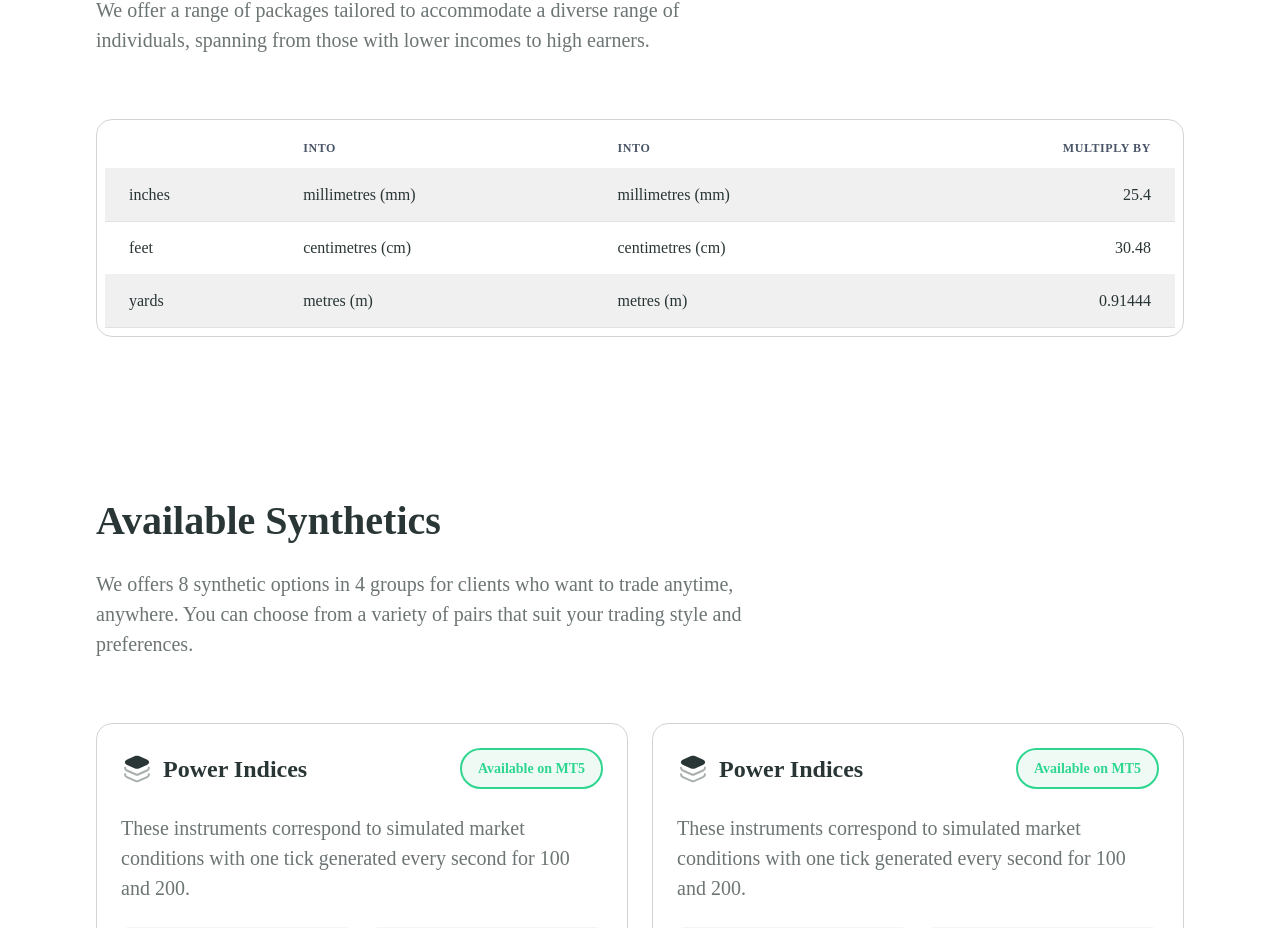
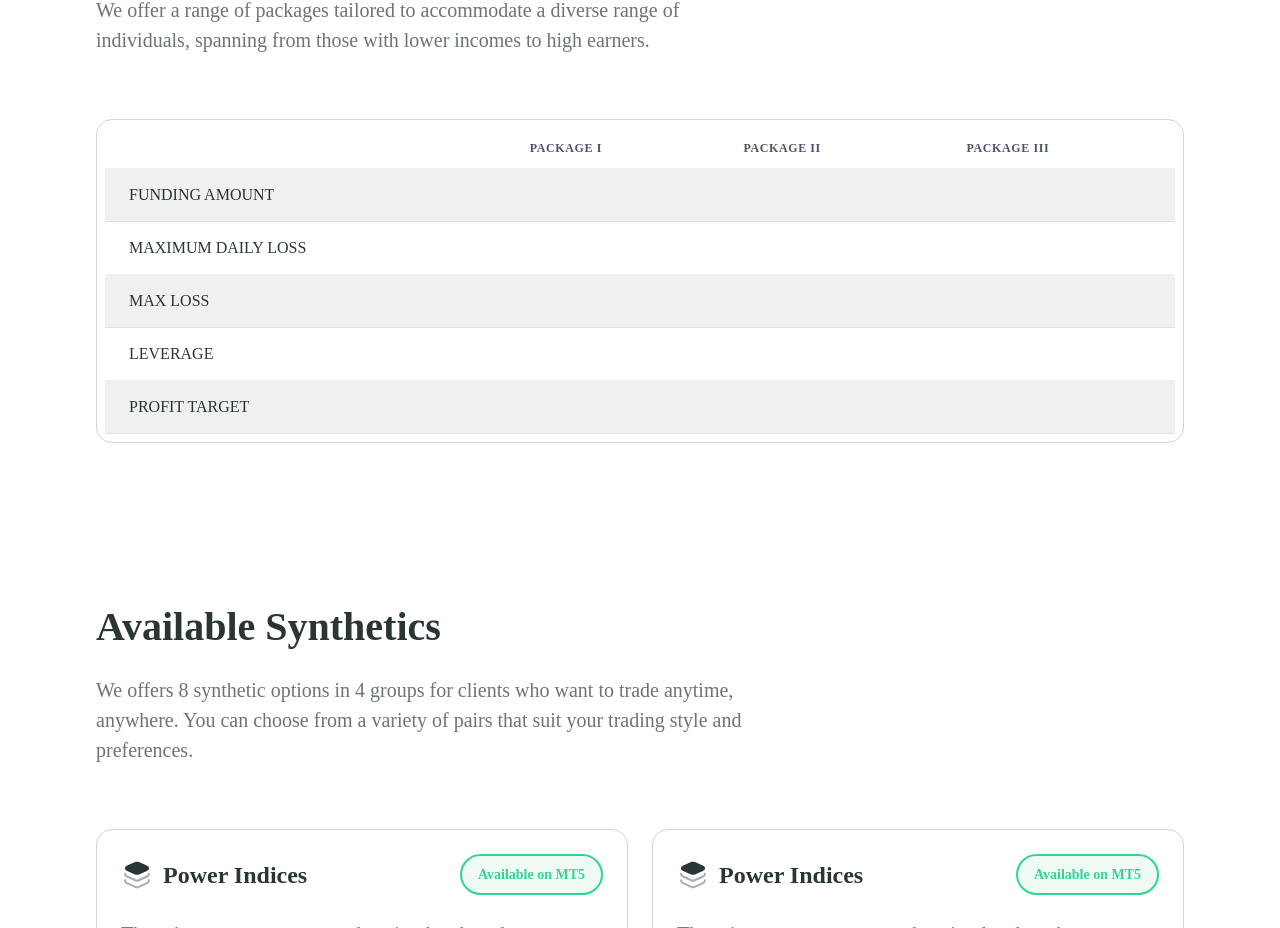
Before and after one commit to OxBryte/consumate-traders, a React (Create React App) app: page / in a window 1280 px wide. Shown: the part 2095-3023 px from the top of the page. Built offline with nearby package versions, Linux system fonts and the light colour scheme.

Commit message:
update table

```diff
--- a/src/components/packageSection/index.jsx
+++ b/src/components/packageSection/index.jsx
@@ -17,29 +17,41 @@ export default function PackageSection() {
                                 <Thead>
                                     <Tr>
                                         <Th></Th>
-                                        <Th>into</Th>
-                                        <Th>into</Th>
-                                        <Th isNumeric>multiply by</Th>
+                                        <Th>PACKAGE I</Th>
+                                        <Th>PACKAGE II</Th>
+                                        <Th>PACKAGE III</Th>
                                     </Tr>
                                 </Thead>
                                 <Tbody>
                                     <Tr>
-                                        <Td>inches</Td>
-                                        <Td>millimetres (mm)</Td>
-                                        <Td>millimetres (mm)</Td>
-                                        <Td isNumeric>25.4</Td>
+                                        <Td>FUNDING AMOUNT</Td>
+                                        <Td></Td>
+                                        <Td></Td>
+                                        <Td></Td>
                                     </Tr>
                                     <Tr>
-                                        <Td>feet</Td>
-                                        <Td>centimetres (cm)</Td>
-                                        <Td>centimetres (cm)</Td>
-                                        <Td isNumeric>30.48</Td>
+                                        <Td>MAXIMUM DAILY LOSS</Td>
+                                        <Td></Td>
+                                        <Td></Td>
+                                        <Td></Td>
                                     </Tr>
                                     <Tr>
-                                        <Td>yards</Td>
-                                        <Td>metres (m)</Td>
-                                        <Td>metres (m)</Td>
-                                        <Td isNumeric>0.91444</Td>
+                                        <Td>MAX LOSS</Td>
+                                        <Td></Td>
+                                        <Td></Td>
+                                        <Td></Td>
+                                    </Tr>
+                                    <Tr>
+                                        <Td>LEVERAGE</Td>
+                                        <Td></Td>
+                                        <Td></Td>
+                                        <Td></Td>
+                                    </Tr>
+                                    <Tr>
+                                        <Td>PROFIT TARGET</Td>
+                                        <Td></Td>
+                                        <Td></Td>
+                                        <Td></Td>
                                     </Tr>
                                 </Tbody>
                             </Table>
--- a/src/components/productsection/index.jsx
+++ b/src/components/productsection/index.jsx
@@ -35,7 +35,7 @@ function Productsection() {
                                 </Flex>
                             </VStack>
                         </Box>
-                        <Box rounded='16px' p='24px' border='1px' borderColor='brand.900'>
+                        <Box rounded='16px' p='24px' border='1px' borderColor='brand.900' _hover={{ boxShadow: 'md' }}>
                             <VStack w='full' gap='24px' align='left'>
                                 <Flex align='center' justify='space-between' w='full'>
                                     <Flex gap='10px' align='center'>
@@ -58,7 +58,7 @@ function Productsection() {
                                 </Flex>
                             </VStack>
                         </Box>
-                        <Box rounded='16px' p='24px' border='1px' borderColor='brand.900'>
+                        <Box rounded='16px' p='24px' border='1px' borderColor='brand.900' _hover={{ boxShadow: 'md' }}>
                             <VStack w='full' gap='24px' align='left'>
                                 <Flex align='center' justify='space-between' w='full'>
                                     <Flex gap='10px' align='center'>
@@ -81,7 +81,7 @@ function Productsection() {
                                 </Flex>
                             </VStack>
                         </Box>
-                        <Box rounded='16px' p='24px' border='1px' borderColor='brand.900'>
+                        <Box rounded='16px' p='24px' border='1px' borderColor='brand.900' _hover={{ boxShadow: 'md' }}>
                             <VStack w='full' gap='24px' align='left'>
                                 <Flex align='center' justify='space-between' w='full'>
                                     <Flex gap='10px' align='center'>
```
